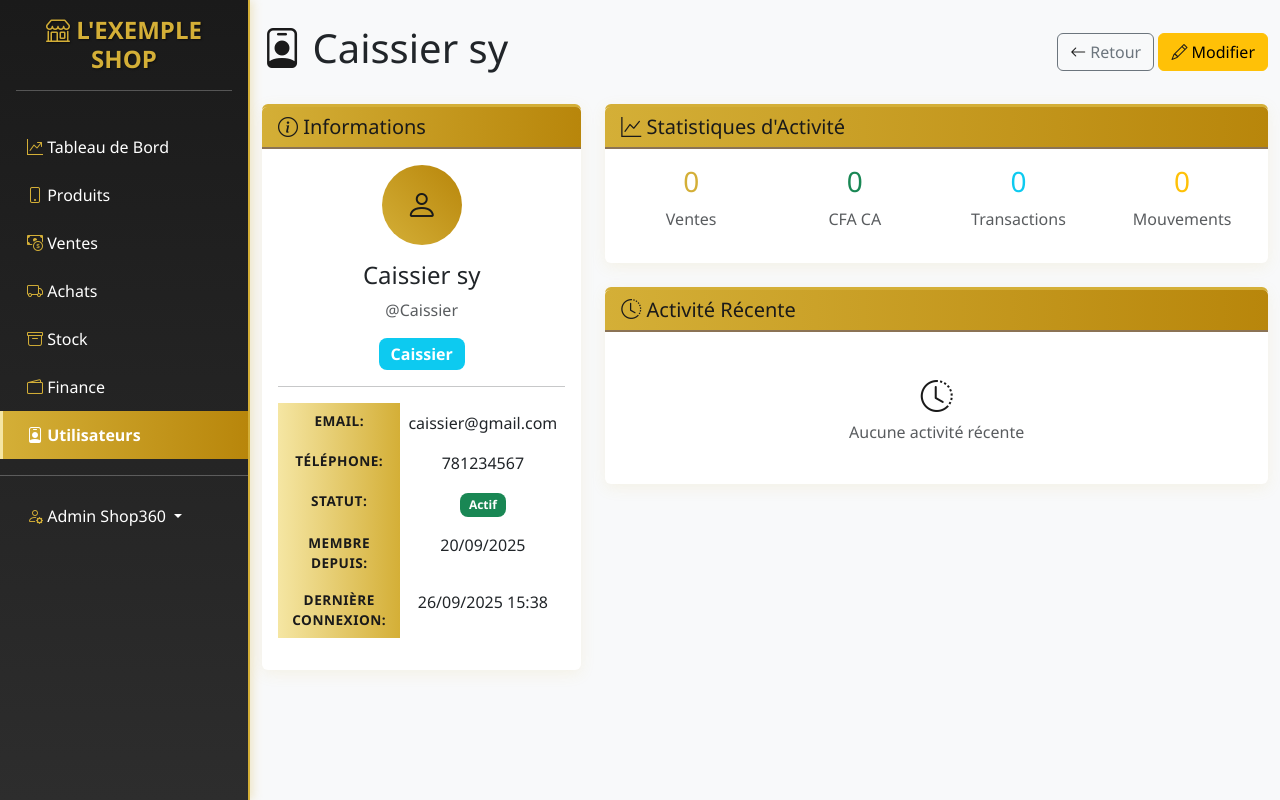
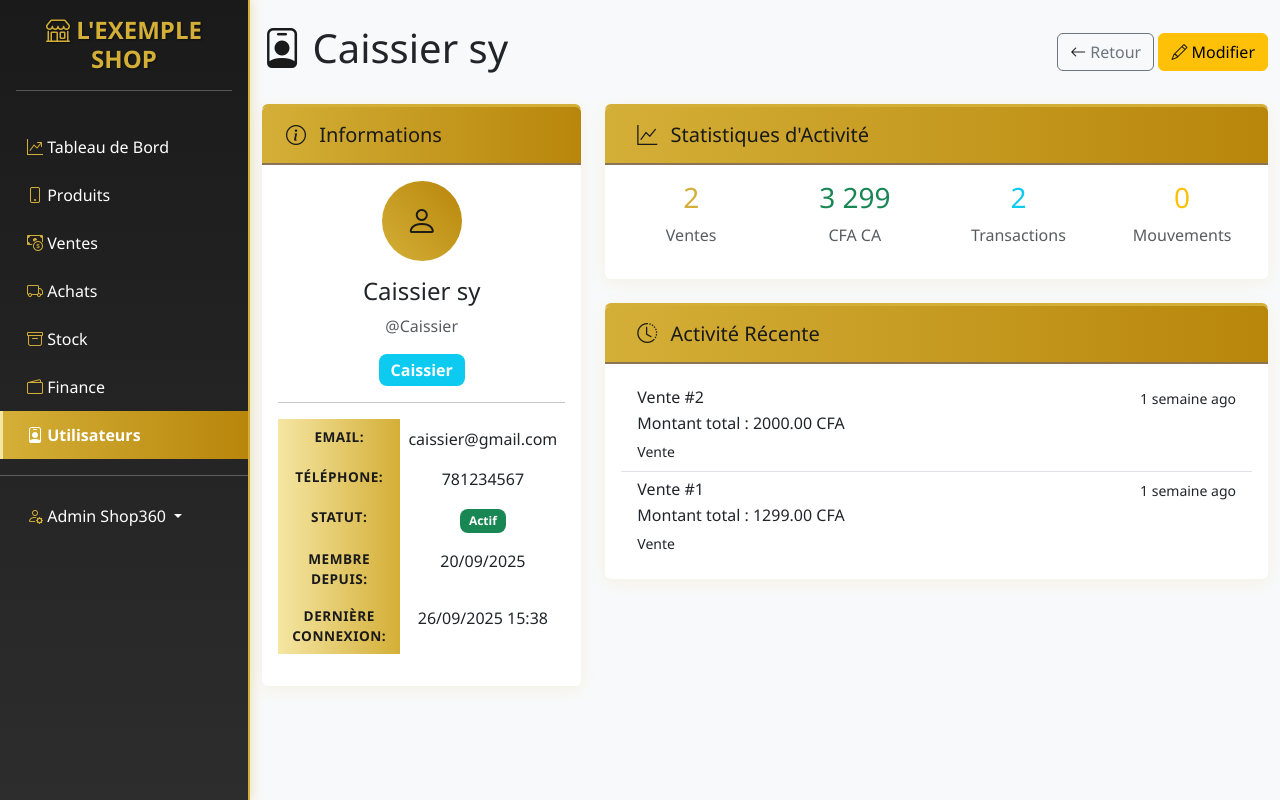
Before and after one commit to YoussouphaSY/exemple-shop, a Django app: page /accounts/users/2/ in a window 1280 px wide. Run offline with Django 4.2, Linux system fonts and the light colour scheme; a user stored in the database is signed in; data comes from the database, SQL or seed files in the repository; both versions use the stored data as it was after the commit.

Commit message:
modifications des pages details

```diff
--- a/apps/users/models.py
+++ b/apps/users/models.py
@@ -2,7 +2,7 @@ from django.contrib.auth.models import AbstractUser
 from django.db import models
 from django.contrib.auth.models import Group, Permission
 from django.utils import timezone
-
+from django.db.models import Sum
 
 class User(AbstractUser):
     """Custom User model with additional fields."""
@@ -28,6 +28,24 @@ class User(AbstractUser):
     def __str__(self):
         return f"{self.username} - {self.get_role_display()}"
 
+    @property
+    def ventes_count(self):
+        # ventes faites comme vendeur
+        return self.ventes_vendeur.count()
+
+    @property
+    def ca_total(self):
+        return self.ventes_vendeur.aggregate(total=Sum('total_ttc'))['total'] or 0
+
+    @property
+    def transactions_count(self):
+        return sum(v.transactions.count() for v in self.ventes_vendeur.all())
+
+    @property
+    def mouvements_count(self):
+        # À adapter selon ton modèle Mouvements
+        return 0
+
     def save(self, *args, **kwargs):
         """Assign user to appropriate group based on role."""
         is_new = self.pk is None
@@ -36,6 +54,7 @@ class User(AbstractUser):
         if is_new:
             # Create groups if they don't exist and assign permissions
             self.assign_role_permissions()
+
 
     def assign_role_permissions(self):
         """Assign permissions based on user role."""
--- a/apps/users/views.py
+++ b/apps/users/views.py
@@ -3,9 +3,11 @@ from django.contrib.auth import login
 from django.contrib.auth.mixins import LoginRequiredMixin, UserPassesTestMixin
 from django.views.generic import CreateView, UpdateView, DetailView, ListView
 from django.contrib import messages
-from django.urls import reverse_lazy
+from django.urls import reverse_lazy, reverse
 from .models import User
 from .forms import UserRegistrationForm, UserUpdateForm
+from django.db.models import Sum
+
 
 
 class RegisterView(CreateView):
@@ -52,6 +54,8 @@ class UserListView(LoginRequiredMixin, UserPassesTestMixin, ListView):
 
 
 
+from django.utils import timezone
+
 class UserDetailView(LoginRequiredMixin, UserPassesTestMixin, DetailView):
     model = User
     template_name = 'users/user_detail.html'
@@ -60,14 +64,35 @@ class UserDetailView(LoginRequiredMixin, UserPassesTestMixin, DetailView):
     def test_func(self):
         return self.request.user.role in ['admin', 'manager']
 
+    def get_context_data(self, **kwargs):
+        context = super().get_context_data(**kwargs)
+        user = self.get_object()
 
-class UserUpdateView(LoginRequiredMixin, UserPassesTestMixin, UpdateView):
+        # Exemple : récupérer les 5 dernières ventes faites par ce user
+        ventes = user.ventes_vendeur.order_by('-date_vente')[:5]
+
+        # Transformer en "activités"
+        activites = []
+        for vente in ventes:
+            activites.append({
+                "titre": f"Vente #{vente.id}",
+                "description": f"Montant total : {vente.total_ttc} CFA",
+                "date": vente.date_vente,
+                "type": "Vente"
+            })
+
+        # TODO : tu peux aussi ajouter les transactions et mouvements ici
+
+        context["activites_recentes"] = activites
+        return context
+
+
+class UserUpdateView(UpdateView):
     model = User
     form_class = UserUpdateForm
     template_name = 'users/user_edit.html'
-
-    def test_func(self):
-        return self.request.user.role == 'admin'
+    context_object_name = 'user_obj'  # <-- maintenant user_obj sera disponible
 
     def get_success_url(self):
-        return reverse_lazy('users:user_detail', kwargs={'pk': self.object.pk})
+        # Redirige vers la page de détail de l'utilisateur
+        return reverse('users:user_detail', kwargs={'pk': self.object.pk})
--- a/apps/ventes/models.py
+++ b/apps/ventes/models.py
@@ -24,9 +24,16 @@ class Vente(models.Model):
     total_ht = models.DecimalField(max_digits=10, decimal_places=2, default=0)
     total_ttc = models.DecimalField(max_digits=10, decimal_places=2, default=0)
     mode_paiement = models.CharField(max_length=20, choices=MODE_PAIEMENT_CHOICES, default='especes')
-    vendeur = models.ForeignKey(User, on_delete=models.SET_NULL, null=True, blank=True)
+    vendeur = models.ForeignKey(User, on_delete=models.SET_NULL, null=True, blank=True, related_name="ventes_vendeur")
     date_vente = models.DateTimeField(auto_now_add=True)
     note = models.TextField(blank=True)
+    utilisateur = models.ForeignKey(
+        User,
+        on_delete=models.SET_NULL,
+        null=True,
+        blank=True,
+        related_name='ventes_utilisateur'  # <- correspond à user.ventes
+    )
 
     class Meta:
         verbose_name = "Vente"
--- a/templates/users/user_detail.html
+++ b/templates/users/user_detail.html
@@ -1,4 +1,5 @@
 {% extends 'base.html' %}
+{% load humanize %}
 
 {% block title %}{{ user_obj.get_full_name|default:user_obj.username }} - Shop360{% endblock %}
 
@@ -21,7 +22,7 @@
     <div class="col-md-4">
         <div class="card">
             <div class="card-header">
-                <h5 class="card-title mb-0"><i class="bi bi-info-circle"></i> Informations</h5>
+                <h5 class="card-title mb-0 py-2"><i class="bi p-2 bi-info-circle"></i> Informations</h5>
             </div>
             <div class="card-body text-center">
                 <div class="avatar-circle mx-auto mb-3" style="width: 80px; height: 80px; font-size: 2rem;">
@@ -73,7 +74,7 @@
         <!-- Statistiques d'activité -->
         <div class="card mb-4">
             <div class="card-header">
-                <h5 class="card-title mb-0"><i class="bi bi-graph-up"></i> Statistiques d'Activité</h5>
+                <h5 class="card-title mb-0 p-2"><i class="bi p-2 bi-graph-up"></i> Statistiques d'Activité</h5>
             </div>
             <div class="card-body">
                 <div class="row text-center">
@@ -82,7 +83,7 @@
                         <p class="text-muted">Ventes</p>
                     </div>
                     <div class="col-md-3">
-                        <h3 class="text-success">{{ user_obj.ca_total|default:0|floatformat:0 }}</h3>
+                        <h3 class="text-success">{{ user_obj.ca_total|default:0|floatformat:0|intcomma }}</h3>
                         <p class="text-muted">CFA CA</p>
                     </div>
                     <div class="col-md-3">
@@ -100,7 +101,7 @@
         <!-- Activité récente -->
         <div class="card">
             <div class="card-header">
-                <h5 class="card-title mb-0"><i class="bi bi-clock-history"></i> Activité Récente</h5>
+                <h5 class="card-title mb-0 p-2"><i class="bi p-2 bi-clock-history"></i> Activité Récente</h5>
             </div>
             <div class="card-body">
                 <div class="list-group list-group-flush">
--- a/templates/users/user_edit.html
+++ b/templates/users/user_edit.html
@@ -27,7 +27,7 @@
                     {{ form|crispy }}
 
                     <button type="submit" class="btn btn-primary">
-                        <i class="bi bi-check-circle"></i> Mettre à Jour
+                        <i class="bi bi-check-circle p-2"></i> Mettre à Jour
                     </button>
                 </form>
             </div>
```
Also changed, not shown: apps/finance/models.py (+7 -1 lines), apps/stock/models.py (+8 -1 lines), apps/finance/migrations/0004_alter_transaction_utilisateur.py (added), apps/stock/migrations/0002_alter_inventaire_utilisateur.py (added), apps/ventes/migrations/0002_vente_utilisateur.py (added), db.sqlite3.
